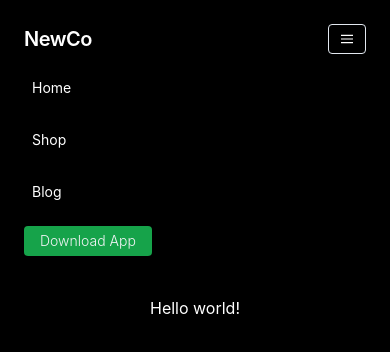
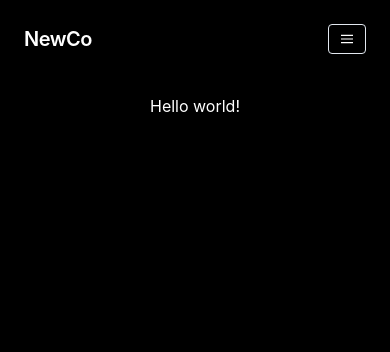
Before and after one commit to carloscodes/portfolio, a Next.js app: page / in a window 390 px wide. Shown: the top 352 px of the page. Built offline with nearby package versions, Linux system fonts and the light colour scheme.

Commit message:
dumb bug

```diff
--- a/components/Navbar.js
+++ b/components/Navbar.js
@@ -3,7 +3,12 @@ export default function Navbar() {
     function toggleMenu(){
         let m = document.getElementById('mobile-menu')
 
-        m.hidden = !m.hidden;
+        if(m.classList.contains('hidden')){
+            m.classList.remove('hidden')
+        } else {
+            m.classList.add('hidden')
+        }
+
     }
 
     return (
@@ -20,7 +25,7 @@ export default function Navbar() {
                     </div>
                 </div>
 
-                <div className="w-full flex-grow lg:flex lg:items-center lg:w-auto" id="mobile-menu">
+                <div className="w-full flex-grow lg:flex lg:items-center lg:w-auto hidden" id="mobile-menu">
                     <div className="text-sm lg:flex-grow">
                     <a href="#" className="px-2 py-2 block mt-4 lg:inline-block lg:mt-0 mr-4 hover:border-b">
                         Home
```
